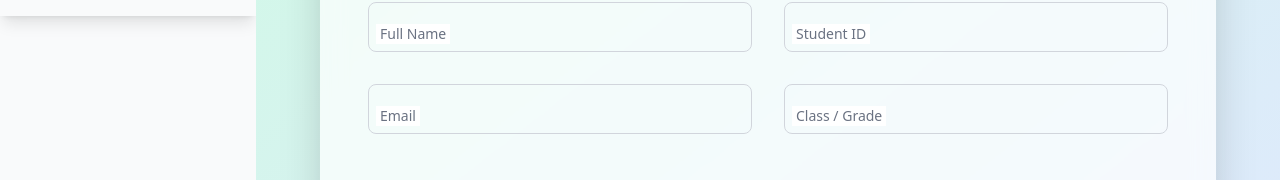
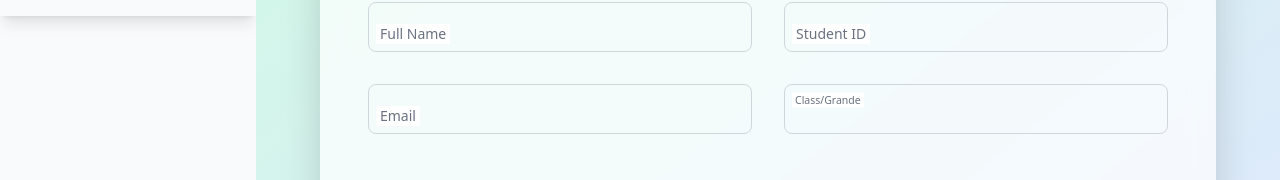
Before and after one commit to btw-imlong/Library, a Vue app: page /addstudent in a window 1280 px wide. Shown: the part 380-560 px from the top of the page. Built offline with nearby package versions, Linux system fonts and the light colour scheme.

Commit message:
make-a-lot

```diff
--- a/src/views/addstudent.vue
+++ b/src/views/addstudent.vue
@@ -71,20 +71,22 @@
 
         <!-- Grade -->
         <div class="relative">
-          <input
-            v-model="form.grade"
-            type="text"
-            id="grade"
-            required
-            placeholder=" "
+          <select
+            id="Class/Grande"
             class="block w-full px-3 pt-5 pb-2 text-sm text-gray-900 bg-transparent border border-gray-300 rounded-lg appearance-none focus:outline-none focus:ring-2 focus:ring-indigo-400 focus:border-indigo-500 peer"
-          />
+          >
+            <option value="" disabled selected hidden></option>
+            <option>WMAD</option>
+            <option>Accounting</option>
+            <option>Sales</option>
+            <option>Cocktail sharker</option>
+            <option>Makating</option>
+          </select>
           <label
-            for="grade"
+            for="Class/Grande"
             class="absolute text-sm text-gray-500 bg-white px-1 transition-all duration-300 transform scale-75 top-1.5 z-10 origin-[0] left-2 peer-placeholder-shown:scale-100 peer-placeholder-shown:translate-y-4 peer-focus:scale-75 peer-focus:-translate-y-1.5"
+            >Class/Grande</label
           >
-            Class / Grade
-          </label>
         </div>
 
         <!-- Submit button -->
```
